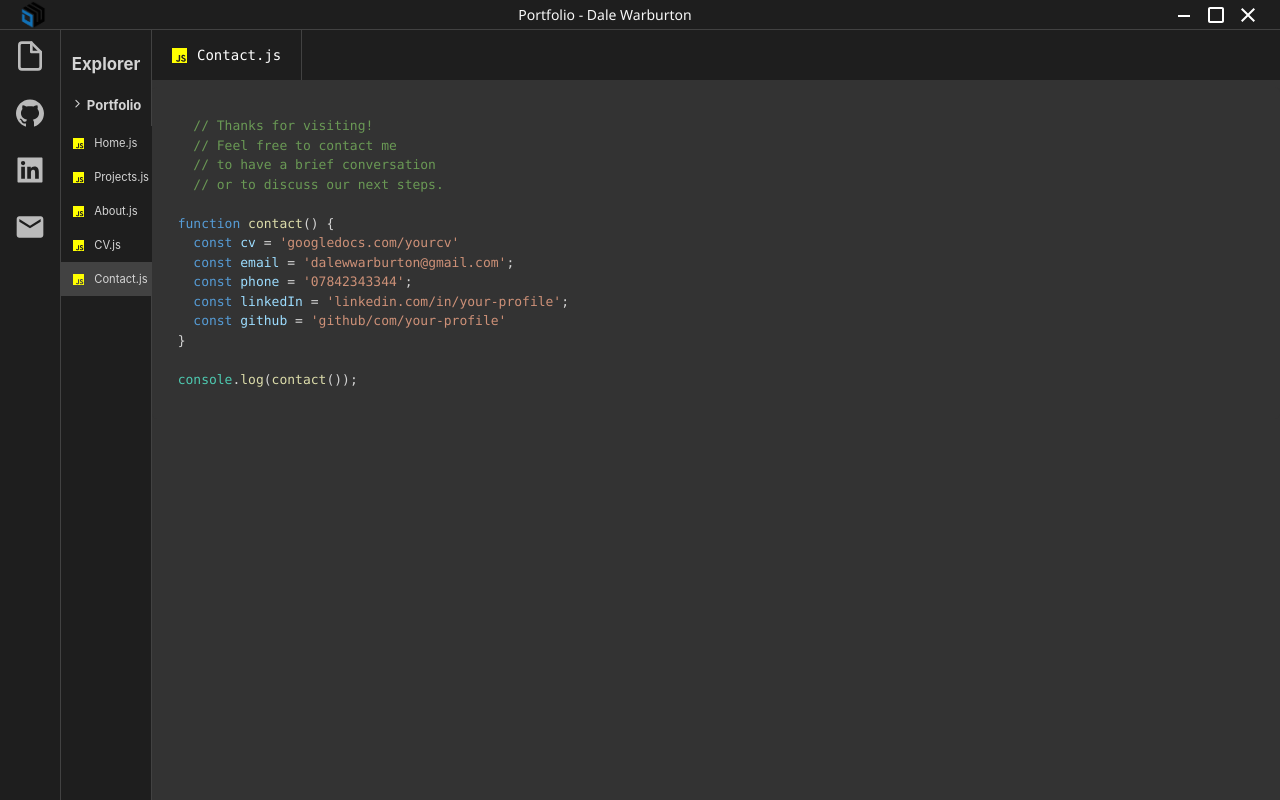
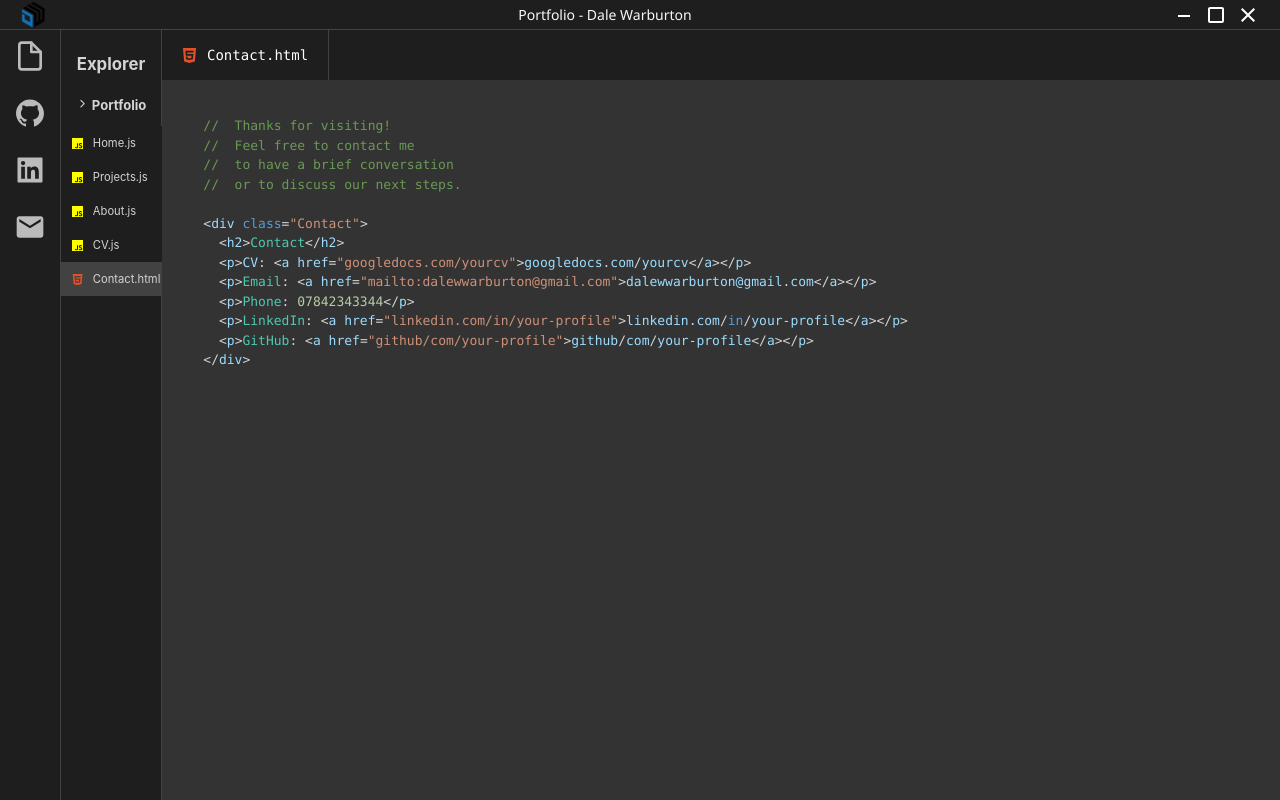
Before and after one commit to dalew1993/vscodeportfolio, a React (Create React App) app: page /contact in a window 1280 px wide. Both pictures are taken after a click on the icon 30 px from the left and 56 px from the top of the page. Built offline with nearby package versions, Linux system fonts and the light colour scheme.

Commit message:
added contact.html

```diff
--- a/package.json
+++ b/package.json
@@ -15,7 +15,9 @@
     "react-router-dom": "^6.11.2",
     "react-scripts": "5.0.1",
     "react-syntax-highlighter": "^15.5.0",
-    "web-vitals": "^2.1.4"
+    "web-vitals": "^2.1.4",
+    "xterm": "^5.1.0",
+    "xterm-addon-fit": "^0.7.0"
   },
   "scripts": {
     "start": "react-scripts start",
--- a/src/Contact.js
+++ b/src/Contact.js
@@ -2,23 +2,21 @@ import React from 'react';
 import { Prism as SyntaxHighlighter } from 'react-syntax-highlighter';
 import { vscDarkPlus } from 'react-syntax-highlighter/dist/esm/styles/prism';
 
-
 const Contact = () => {
   const contactString = `
-    // Thanks for visiting!
-    // Feel free to contact me
-    // to have a brief conversation
-    // or to discuss our next steps.
+    //  Thanks for visiting!
+    //  Feel free to contact me
+    //  to have a brief conversation
+    //  or to discuss our next steps.
 
-  function contact() {
-    const cv = 'googledocs.com/yourcv'
-    const email = 'dalewwarburton@gmail.com';
-    const phone = '07842343344';
-    const linkedIn = 'linkedin.com/in/your-profile';
-    const github = 'github/com/your-profile'
-  }
-
-  console.log(contact());
+    <div class="Contact">
+      <h2>Contact</h2>
+      <p>CV: <a href="googledocs.com/yourcv">googledocs.com/yourcv</a></p>
+      <p>Email: <a href="mailto:dalewwarburton@gmail.com">dalewwarburton@gmail.com</a></p>
+      <p>Phone: 07842343344</p>
+      <p>LinkedIn: <a href="linkedin.com/in/your-profile">linkedin.com/in/your-profile</a></p>
+      <p>GitHub: <a href="github/com/your-profile">github/com/your-profile</a></p>
+    </div>
   `;
 
   const customStyle = {
--- a/src/FileColumn.css
+++ b/src/FileColumn.css
@@ -1,7 +1,7 @@
 .fileColumn {
   background: #1E1E1E;
   color: #D4D4D4;
-    width: 70px;
+  width: 80px;
   padding: 10px;
   font-size: 0.70em;
   border-right: 1px solid #424242;
@@ -33,13 +33,16 @@
   align-items: center;
   padding: 10px 0;
   margin-left: -10px; /* Adjust the negative margin to move the links more to the left */
-    width: 94%;
-
+  width: 92%;
 }
 
 .fileColumn li svg {
   margin-right: 10px;
-    fill: yellow;
+  color: yellow;
+}
+
+.fileColumn .html-icon{
+  fill: #E34F26;
 }
 
 .fileColumn li a {
--- a/src/FileColumn.js
+++ b/src/FileColumn.js
@@ -1,7 +1,7 @@
 import React from 'react';
 import './FileColumn.css';
 import { FiChevronRight } from 'react-icons/fi';
-import { SiJavascript } from 'react-icons/si';
+import { SiJavascript, SiHtml5 } from 'react-icons/si';
 import { Link, useLocation } from 'react-router-dom';
 
 const portfolioPages = [
@@ -9,7 +9,7 @@ const portfolioPages = [
   { path: '/projects', name: 'Projects.js' },
   { path: '/about', name: 'About.js' },
   { path: '/cv', name: 'CV.js' },
-  { path: '/contact', name: 'Contact.js' }
+  { path: '/contact', name: 'Contact.html' }
 ];
 
 const FileColumn = () => {
@@ -26,7 +26,12 @@ const FileColumn = () => {
           {portfolioPages.map((page, index) => (
             <li key={index} style={{ paddingLeft: '20px', backgroundColor: location.pathname === page.path ? '#424242' : '#1E1E1E' }}>
               <Link to={page.path}>
-                <SiJavascript className="javascript-icon" /> {page.name}
+                {page.path === '/contact' ? (
+                  <SiHtml5 className="html-icon" />
+                ) : (
+                  <SiJavascript className="javascript-icon" />
+                )}
+                {page.name}
               </Link>
             </li>
           ))}
--- a/src/SmallHeader.css
+++ b/src/SmallHeader.css
@@ -4,7 +4,7 @@
   align-items: center;
   position: relative;
   padding: 0 20px;
-  background-color: rgb(11, 11, 223);
+  background-color: #1E1E1E;
   color: white;
   height: 40px;
   font-family: Menlo, Monaco, 'Courier New', monospace;
@@ -18,6 +18,15 @@
   height:15px;
   width:15px;
   color: yellow;
+  flex-shrink: 0;
+
+}
+
+.smallheadericon2 {
+  margin-right: 10px;
+  height:15px;
+  width:15px;
+  color: #E34F26;
   flex-shrink: 0;
 
 }
--- a/src/SmallHeader.js
+++ b/src/SmallHeader.js
@@ -1,24 +1,32 @@
 import React from 'react';
 import { useLocation } from 'react-router-dom';
-import { SiJavascript } from 'react-icons/si';
+import { SiJavascript, SiHtml5 } from 'react-icons/si';
 import './SmallHeader.css';
 
 const pageTitles = {
-  '/home': 'Home',
-  '/projects': 'Projects',
-  '/about': 'About',
-  '/cv': 'CV',
-  '/contact': 'Contact',
+  '/home': 'Home.js',
+  '/projects': 'Projects.js',
+  '/about': 'About.js',
+  '/cv': 'CV.js',
+  '/contact': 'Contact.html',
 };
 
 const SmallHeader = () => {
   const location = useLocation();
-  const pageTitle = pageTitles[location.pathname] ? pageTitles[location.pathname] + '.js' : '';
+  const pageTitle = pageTitles[location.pathname] || '';
   const isNoFilesOpenPage = location.pathname === '/nofilesopen';
 
   return (
     <div className={`secondaryHeader ${isNoFilesOpenPage ? 'noFilesOpenHeader' : ''}`}>
-      {!isNoFilesOpenPage && <SiJavascript size="1em" className="smallheadericon" />}
+      {!isNoFilesOpenPage && (
+        <>
+          {location.pathname === '/contact' ? (
+            <SiHtml5 size="1em" className="smallheadericon2" />
+          ) : (
+            <SiJavascript size="1em" className="smallheadericon" />
+          )}
+        </>
+      )}
       <span className="title">{pageTitle}</span>
       <div className="line"></div>
     </div>
```
Also changed, not shown: src/NoFilesOpen.css (line endings or trailing spaces), 1 other file (tests, documents, lock files or other folders). Lines whose indentation alone changed are shown as unchanged.
